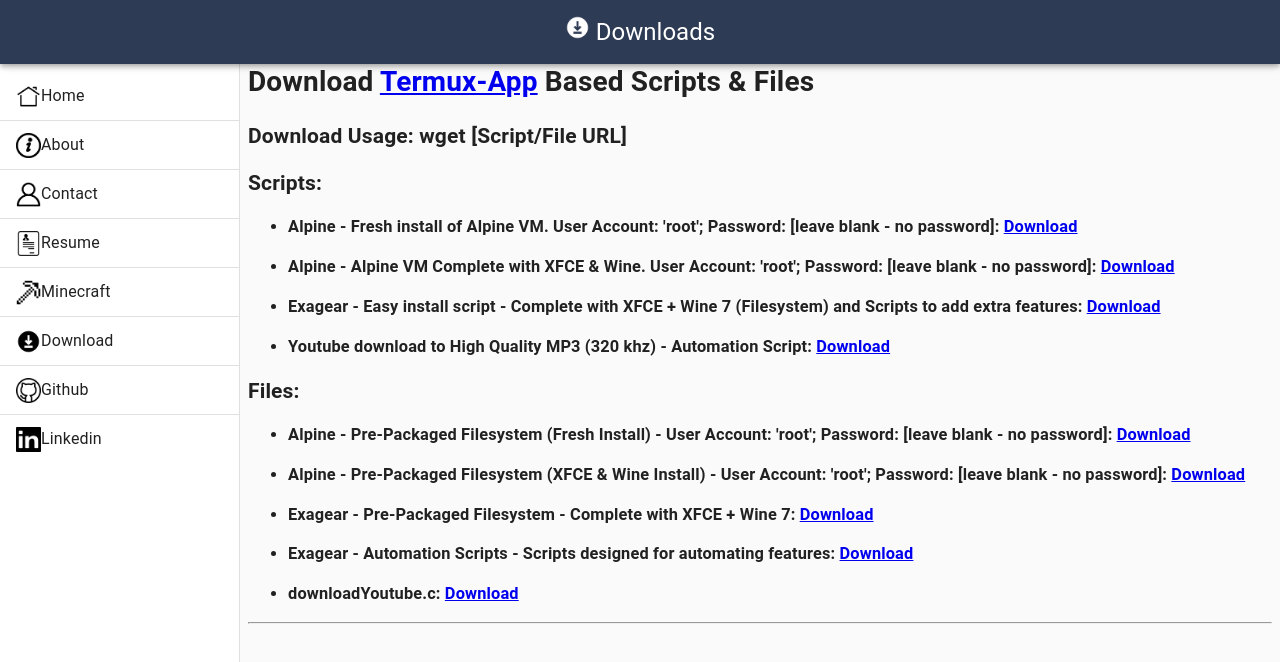
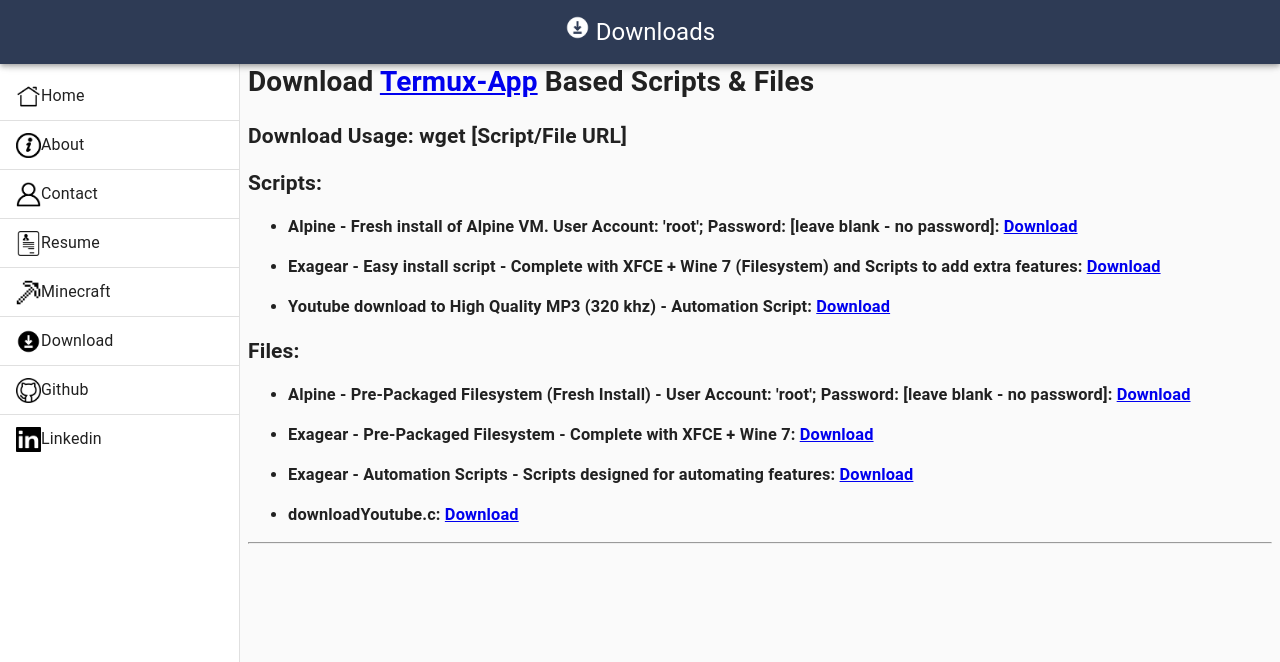
Before and after one commit to bdwandry/Portfolio-Site, a React (Create React App) app: page /download in a window 1280 px wide. Shown: the top 662 px of the page. Built offline with nearby package versions, Linux system fonts and the light colour scheme.

Commit message:
Removed some downloads

```diff
--- a/src/Page-Information/download.js
+++ b/src/Page-Information/download.js
@@ -12,14 +12,12 @@
 
     const TermuxScripts = [
         {Text: "Alpine - Fresh install of Alpine VM. User Account: 'root'; Password: [leave blank - no password]", location: "https://bryanwandrych.com/Downloads/Termux/Scripts/setup-Alpine-Fresh.sh", Description: "Not Yet Setup"},
-        {Text: "Alpine - Alpine VM Complete with XFCE & Wine. User Account: 'root'; Password: [leave blank - no password]", location: "https://bryanwandrych.com/Downloads/Termux/Scripts/setup-Alpine-XFCE-Wine.sh", Description: "Not Yet Setup"},
         {Text: "Exagear - Easy install script - Complete with XFCE + Wine 7 (Filesystem) and Scripts to add extra features", location: "https://bryanwandrych.com/Downloads/Termux/Scripts/setup-Exagear-Debian10-XFCE-Wine7.sh", Description: "Not Yet Setup"},
         {Text: "Youtube download to High Quality MP3 (320 khz) - Automation Script", location: "https://bryanwandrych.com/Downloads/Termux/Scripts/setup-YouTube-DL.sh", Description: "Not Yet Setup"},
     ]
 
     const TermuxFiles = [
         {Text: "Alpine - Pre-Packaged Filesystem (Fresh Install) - User Account: 'root'; Password: [leave blank - no password]", location: "https://bryanwandrych.com/Downloads/Termux/Files/Alpine-Fresh-Install.zip", Description: "Not Yet Setup"},
-        {Text: "Alpine - Pre-Packaged Filesystem (XFCE & Wine Install) - User Account: 'root'; Password: [leave blank - no password]", location: "https://bryanwandrych.com/Downloads/Termux/Files/Alpine-XFCE-Wine.zip", Description: "Not Yet Setup"},
         {Text: "Exagear - Pre-Packaged Filesystem - Complete with XFCE + Wine 7", location: "https://bryanwandrych.com/Downloads/Termux/Files/Exagear-Debian-Buster-Termux.zip", Description: "Not Yet Setup"},
         {Text: "Exagear - Automation Scripts - Scripts designed for automating features", location: "https://bryanwandrych.com/Downloads/Termux/Files/Exagear-Scripts.zip", Description: "Not Yet Setup"},
         {Text: "downloadYoutube.c", location: "https://bryanwandrych.com/Downloads/Termux/Files/downloadYoutube.c", Description: "Not Yet Setup"},
```
